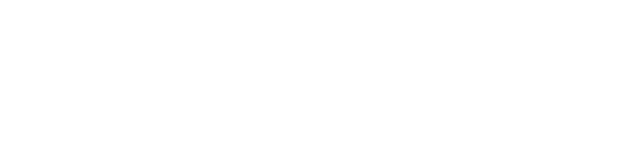
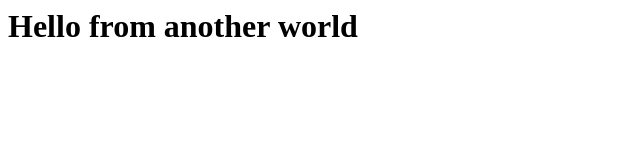
Before and after one commit to kosurisusmitha/website, a plain HTML site: page index.html in a window 1280 px wide. Shown: the whole page, without its empty margins (0-640 px from the left). Drawn offline with Linux system fonts and the light colour scheme.

Commit message:
Update index.html

```diff
--- a/index.html
+++ b/index.html
@@ -1,8 +1,9 @@
 <html>
-  <title>
-    <h1>Hello World</h1>
-    <body>
+  <body>
+    <h1>
+
       Hello from another world
+      </h1>
     </body>
-  </title>
+
 </html>
```
